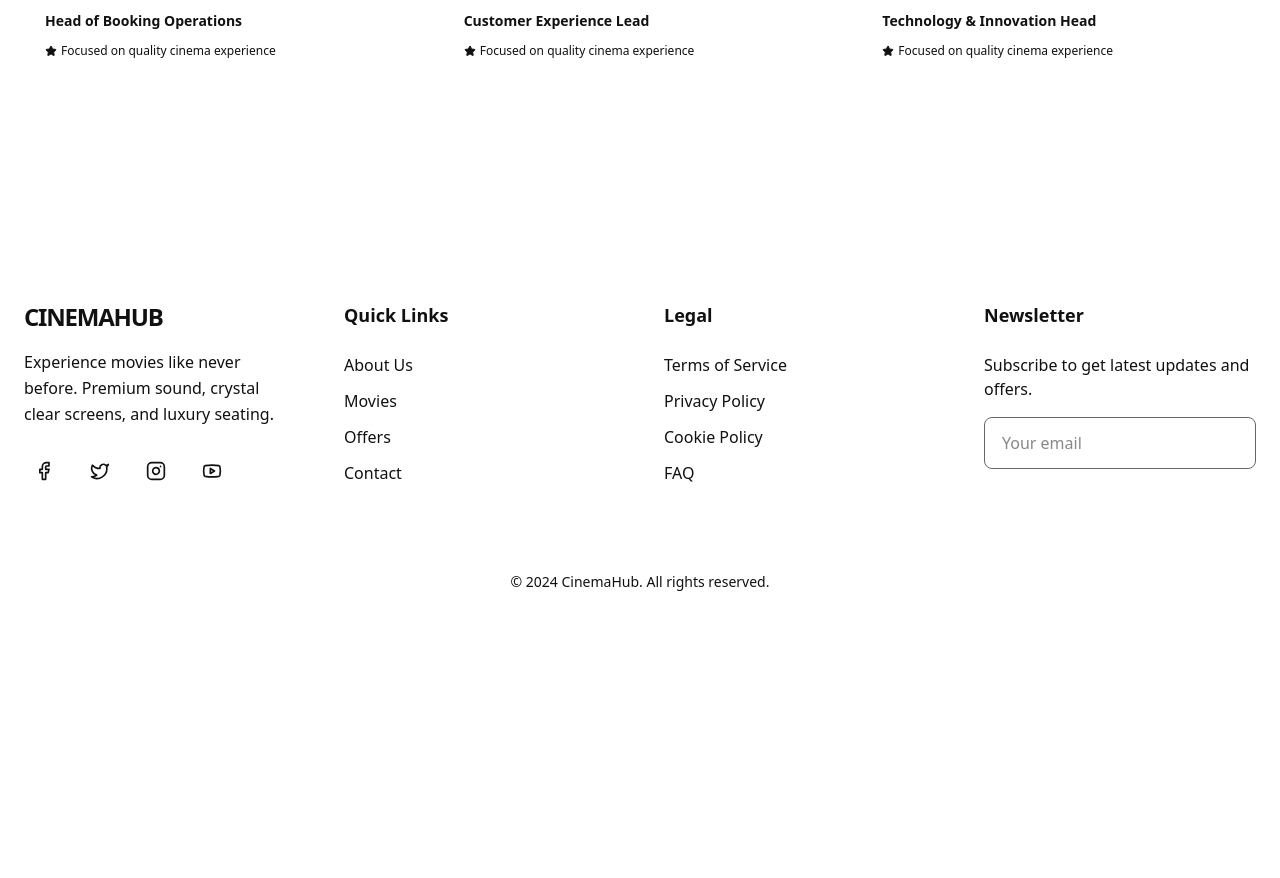
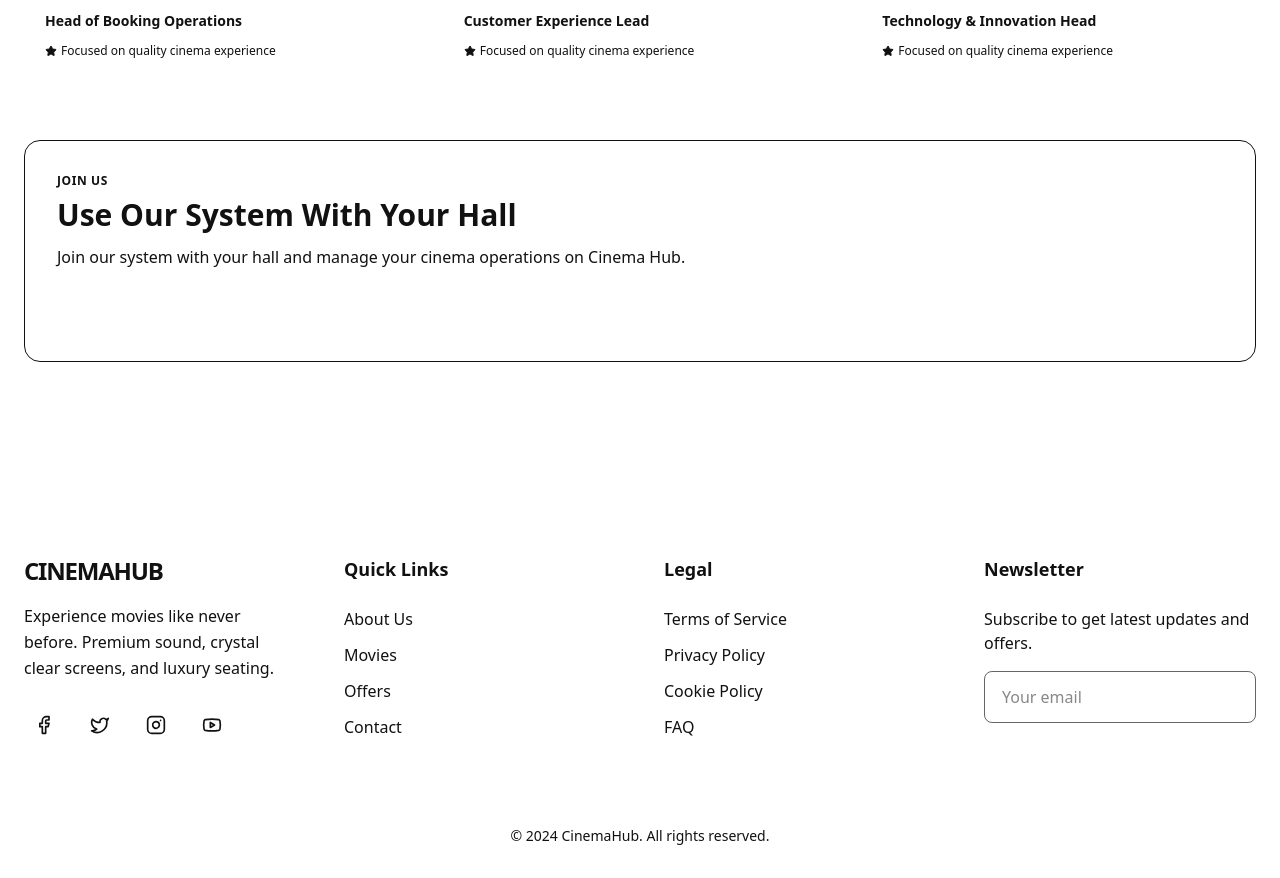
Before and after one commit to shresthasubin/SYP-project, a React (Vite) app in the folder frontend/: page /about in a window 1280 px wide. Shown: the part 1460-2338 px from the top of the page. Before the commit the page ends 2084 px from the top, so only its background shows below. Built offline with nearby package versions, Linux system fonts and the light colour scheme; no server answers.

Commit message:
refactor: About page Hall  application process

```diff
--- a/frontend/src/features/public/pages/About.jsx
+++ b/frontend/src/features/public/pages/About.jsx
@@ -1,4 +1,5 @@
 import React from "react";
+import { Link } from "react-router-dom";
 import { Clapperboard, ShieldCheck, Users, TrendingUp, Globe2, Star } from "lucide-react";
 
 const stats = [
@@ -123,6 +124,24 @@ const About = () => {
           ))}
         </div>
       </section>
+
+      <section className="container mx-auto px-6 py-4">
+        <div className="rounded-2xl border border-accent/30 bg-accent/10 p-6 md:p-8">
+          <p className="text-xs font-semibold uppercase tracking-wider text-accent">Join Us</p>
+          <h2 className="mt-2 text-3xl font-extrabold text-text-primary">Use Our System With Your Hall</h2>
+          <p className="mt-3 max-w-3xl text-sm text-text-secondary md:text-base">
+            Join our system with your hall and manage your cinema operations on Cinema Hub.
+          </p>
+          <div className="mt-5">
+            <Link
+              to="/hall-staff/apply"
+              className="inline-flex items-center rounded-lg bg-accent px-5 py-2.5 text-sm font-semibold text-white hover:bg-accent-hover"
+            >
+              Join With Your Hall
+            </Link>
+          </div>
+        </div>
+      </section>
     </main>
   );
 };
```
